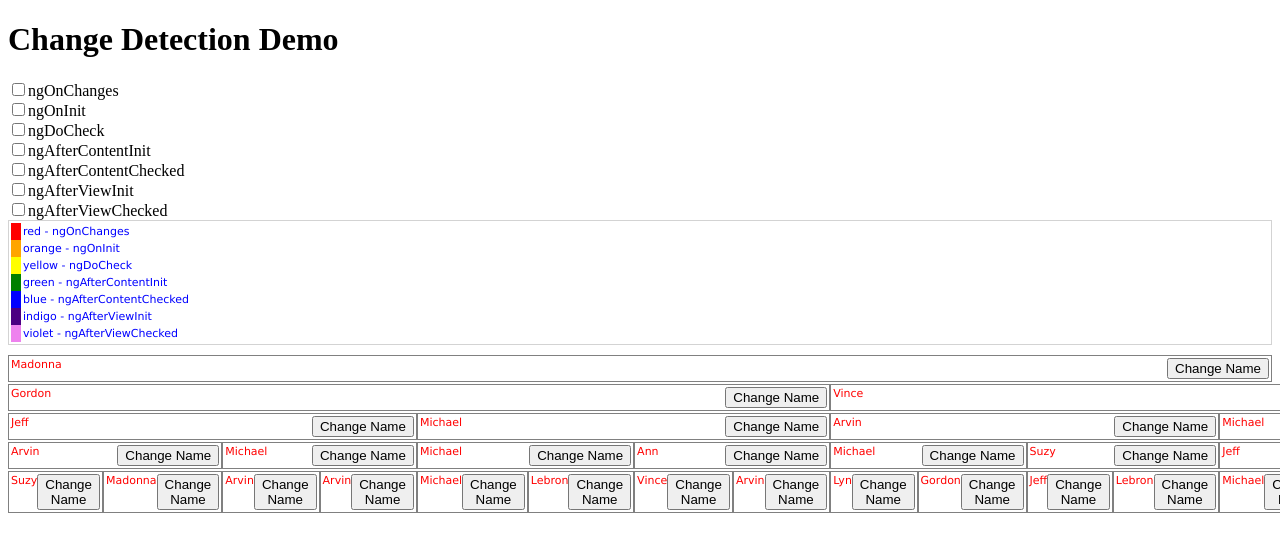
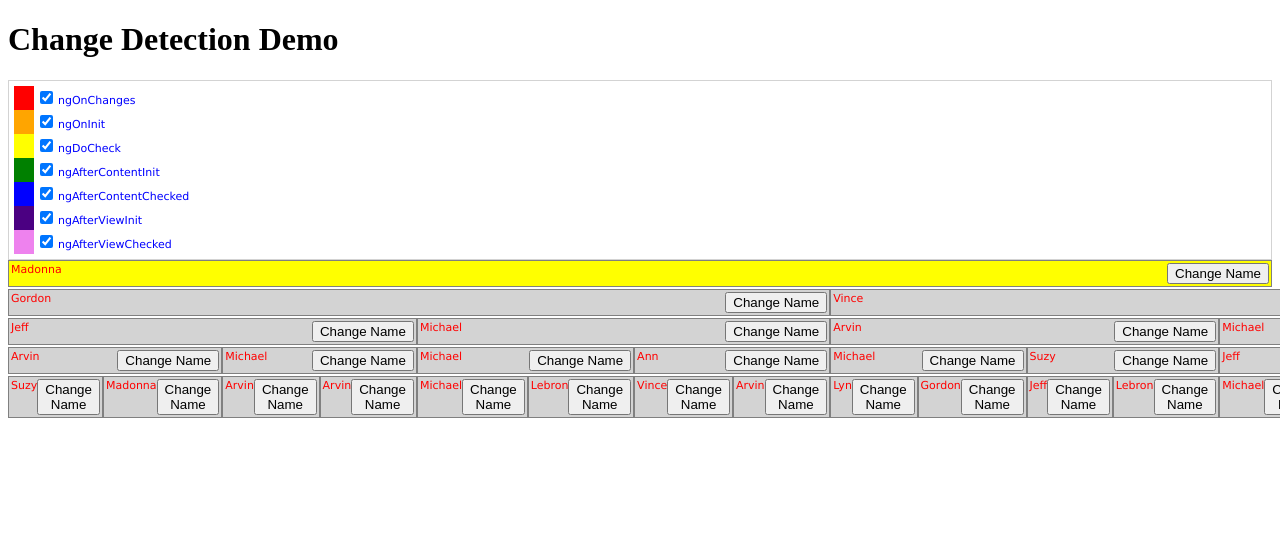
Before and after one commit to arvinbenitez/angular-demo, an Angular app in the folder change-detection/: page / in a window 1280 px wide. Shown: the top 552 px of the page. Built offline with nearby package versions, Linux system fonts and the light colour scheme.

Commit message:
Fixed some styling and flashing color magic

```diff
--- a/change-detection/src/app/app.component.html
+++ b/change-detection/src/app/app.component.html
@@ -1,5 +1,5 @@
 <h1>
   {{title}}
 </h1>
-<acb-setting></acb-setting><acb-legend></acb-legend>
+<acb-setting></acb-setting>
 <acb-box [data]="box"></acb-box>
--- a/change-detection/src/app/components/box/box.component.ts
+++ b/change-detection/src/app/components/box/box.component.ts
@@ -24,7 +24,7 @@ import { NameService, SettingService } from '../services';
 export class BoxComponent implements AfterContentChecked, AfterContentInit, AfterViewChecked, AfterViewInit, DoCheck, OnInit, OnChanges {
 
   @Input() data: Box;
-  private flashInProgress: any = undefined;
+  private flashInProgress: boolean = false;
   private flashQueue: Flash[] = [];
 
   constructor(private element: ElementRef,
@@ -32,42 +32,42 @@ export class BoxComponent implements AfterContentChecked, AfterContentInit, Afte
     private settingService: SettingService) { }
 
   ngOnChanges() {
-    if (this.settingService.enableOnChanges) {
-      this.flash(SettingService.onChangesColor, 500);
+    if (this.settingService.isEnabled(SettingService.onChangesColor)) {
+      this.flash(SettingService.onChangesColor, SettingService.flashTime);
     }
   }
 
   ngOnInit() {
-    if (this.settingService.enableOnInit) {
-      this.flash(SettingService.onInitColor, 500);
+    if (this.settingService.isEnabled(SettingService.onInitColor)) {
+      this.flash(SettingService.onInitColor, SettingService.flashTime);
     }
   }
   ngDoCheck() {
-    if (this.settingService.enableDoCheck) {
-      this.flash(SettingService.doCheckColor, 100);
+    if (this.settingService.isEnabled(SettingService.doCheckColor)) {
+      this.flash(SettingService.doCheckColor, SettingService.flashTime);
     }
   }
   ngAfterContentInit() {
-    if (this.settingService.enableAfterContentInit) {
-      this.flash(SettingService.afterContentInitColor, 500);
+    if (this.settingService.isEnabled(SettingService.afterContentInitColor)) {
+      this.flash(SettingService.afterContentInitColor, SettingService.flashTime);
     }
   }
 
   ngAfterContentChecked() {
-    if (this.settingService.enabletAfterContentChecked) {
-      this.flash(SettingService.afterContentCheckedColor, 100);
+    if (this.settingService.isEnabled(SettingService.afterContentCheckedColor)) {
+      this.flash(SettingService.afterContentCheckedColor, SettingService.flashTime);
     }
   }
 
   ngAfterViewInit() {
-    if (this.settingService.enableAfterViewInit) {
-      this.flash(SettingService.afterViewInitColor, 500);
+    if (this.settingService.isEnabled(SettingService.afterViewInitColor)) {
+      this.flash(SettingService.afterViewInitColor, SettingService.flashTime);
     }
   }
 
   ngAfterViewChecked() {
-    if (this.settingService.enableAfterViewChecked) {
-      this.flash('violet', 100);
+    if (this.settingService.isEnabled(SettingService.afterViewCheckedColor)) {
+      this.flash(SettingService.afterViewCheckedColor, SettingService.flashTime);
     }
   }
 
@@ -79,21 +79,30 @@ export class BoxComponent implements AfterContentChecked, AfterContentInit, Afte
   private flash(color: string, flashTimeInMs = 1000) {
     const flashMessage: Flash = { color: color, timeInMilliseconds: flashTimeInMs };
     if (this.flashInProgress) {
-      this.flashQueue.push(flashMessage);
+      // let's not push message if the same color already exists
+      if (this.getMessageCount(flashMessage.color) <= 0) {
+        this.flashQueue.push(flashMessage);
+      }
     } else {
       this.applyFlash(flashMessage);
     }
   }
 
+  private getMessageCount(color: string): number {
+    const messages = this.flashQueue.filter(x => x.color === color);
+    return messages ? messages.length : 0;
+  }
+
   private applyFlash(flashMessage: Flash): void {
     this.element.nativeElement.getElementsByClassName('box')[0].style.background = flashMessage.color;
-    this.flashInProgress = setTimeout(() => {
+    this.flashInProgress = true;
+    setTimeout(() => {
       if (this.flashQueue && this.flashQueue.length > 0) {
         const poppedMessage = this.flashQueue.shift();
         this.applyFlash(poppedMessage);
       } else {
-        this.element.nativeElement.getElementsByClassName('box')[0].style.background = 'lightgrey';
-        this.flashInProgress = undefined;
+        this.element.nativeElement.getElementsByClassName('box')[0].style.background = 'lightgray';
+        this.flashInProgress = false;
       }
     }, flashMessage.timeInMilliseconds);
   }
--- a/change-detection/src/app/components/services/setting.service.ts
+++ b/change-detection/src/app/components/services/setting.service.ts
@@ -9,23 +9,21 @@ export class SettingService {
   public static readonly afterContentCheckedColor = 'blue';
   public static readonly afterViewInitColor = 'indigo';
   public static readonly afterViewCheckedColor = 'violet';
-
-  public enableOnChanges = false;
-  public enableOnInit = false;
-  public enableDoCheck = false;
-  public enableAfterContentInit = false;
-  public enabletAfterContentChecked = false;
-  public enableAfterViewInit = false;
-  public enableAfterViewChecked = false;
+  public static readonly flashTime = 200;
 
   public eventSettings: any[] = [];
   constructor() {
-    this.eventSettings.push({ name: 'ngOnChanges', color: SettingService.onChangesColor });
-    this.eventSettings.push({ name: 'ngOnInit', color: SettingService.onInitColor });
-    this.eventSettings.push({ name: 'ngDoCheck', color: SettingService.doCheckColor });
-    this.eventSettings.push({ name: 'ngAfterContentInit', color: SettingService.afterContentInitColor });
-    this.eventSettings.push({ name: 'ngAfterContentChecked', color: SettingService.afterContentCheckedColor });
-    this.eventSettings.push({ name: 'ngAfterViewInit', color: SettingService.afterViewInitColor });
-    this.eventSettings.push({ name: 'ngAfterViewChecked', color: SettingService.afterViewCheckedColor });
+    this.eventSettings.push({ name: 'ngOnChanges', color: SettingService.onChangesColor, enabled: true });
+    this.eventSettings.push({ name: 'ngOnInit', color: SettingService.onInitColor, enabled: true });
+    this.eventSettings.push({ name: 'ngDoCheck', color: SettingService.doCheckColor, enabled: true });
+    this.eventSettings.push({ name: 'ngAfterContentInit', color: SettingService.afterContentInitColor, enabled: true });
+    this.eventSettings.push({ name: 'ngAfterContentChecked', color: SettingService.afterContentCheckedColor, enabled: true });
+    this.eventSettings.push({ name: 'ngAfterViewInit', color: SettingService.afterViewInitColor, enabled: true });
+    this.eventSettings.push({ name: 'ngAfterViewChecked', color: SettingService.afterViewCheckedColor, enabled: true });
+  }
+
+  public isEnabled(color: string): boolean {
+    const event = this.eventSettings.filter((x) => x.color === color);
+    return event && event[0] ? event[0].enabled : false;
   }
 }
--- a/change-detection/src/app/components/setting/setting.component.html
+++ b/change-detection/src/app/components/setting/setting.component.html
@@ -1,30 +1,6 @@
 <div class="container">
-  <div class="option">
-    <input type="checkbox" [(ngModel)]="settingService.enableOnChanges" id="enableOnChanges">
-    <label for="enableOnChanges">ngOnChanges</label>
-  </div>
-  <div class="option">
-    <input type="checkbox" [(ngModel)]="settingService.enableOnInit" id="enableOnInit">
-    <label for="enableOnInit">ngOnInit</label>
-  </div>
-  <div class="option">
-    <input type="checkbox" [(ngModel)]="settingService.enableDoCheck" id="enableDoCheck">
-    <label for="enableDoCheck">ngDoCheck</label>
-  </div>
-  <div class="option">
-    <input type="checkbox" [(ngModel)]="settingService.enableAfterContentInit" id="enableAfterContentInit">
-    <label for="enableAfterContentInit">ngAfterContentInit</label>
-  </div>
-  <div class="option">
-    <input type="checkbox" [(ngModel)]="settingService.enabletAfterContentChecked" id="enabletAfterContentChecked">
-    <label for="enabletAfterContentChecked">ngAfterContentChecked</label>
-  </div>
-  <div class="option">
-    <input type="checkbox" [(ngModel)]="settingService.enableAfterViewInit" id="enableAfterViewInit">
-    <label for="enableOenableAfterViewInitnInit">ngAfterViewInit</label>
-  </div>
-  <div class="option">
-    <input type="checkbox" [(ngModel)]="settingService.enableAfterViewChecked" id="enableAfterViewChecked">
-    <label for="enableAfterViewChecked">ngAfterViewChecked</label>
+  <div class="option" *ngFor="let item of settingService.eventSettings" [style.border-left-color]="item.color">
+    <input type="checkbox" [(ngModel)]="item.enabled" [id]="item.name">
+    <label [attr.for]="item.name">{{item.name}}</label>
   </div>
 <div>
--- /dev/null
+++ b/change-detection/src/app/components/setting/setting.component.scss
@@ -0,0 +1,17 @@
+div.container {
+  border: solid 1px lightgray;
+  padding: 5px;
+}
+div.option {
+  border-left-style: solid;
+  border-left-width: 20px;
+  padding: 2px;
+
+  label {
+      font-size: 11px;
+      font-family: verdana;
+      color: blue;
+      padding: 2px;
+      margin-bottom: 10px;
+  }
+}
--- a/change-detection/src/app/components/setting/setting.component.ts
+++ b/change-detection/src/app/components/setting/setting.component.ts
@@ -4,7 +4,7 @@ import { SettingService } from '../services';
 @Component({
   selector: 'acb-setting',
   templateUrl: './setting.component.html',
-  styleUrls: ['./setting.component.css']
+  styleUrls: ['./setting.component.scss']
 })
 export class SettingComponent implements OnInit {
 
```
Also changed, not shown: change-detection/src/app/components/setting/setting.component.css (deleted).
